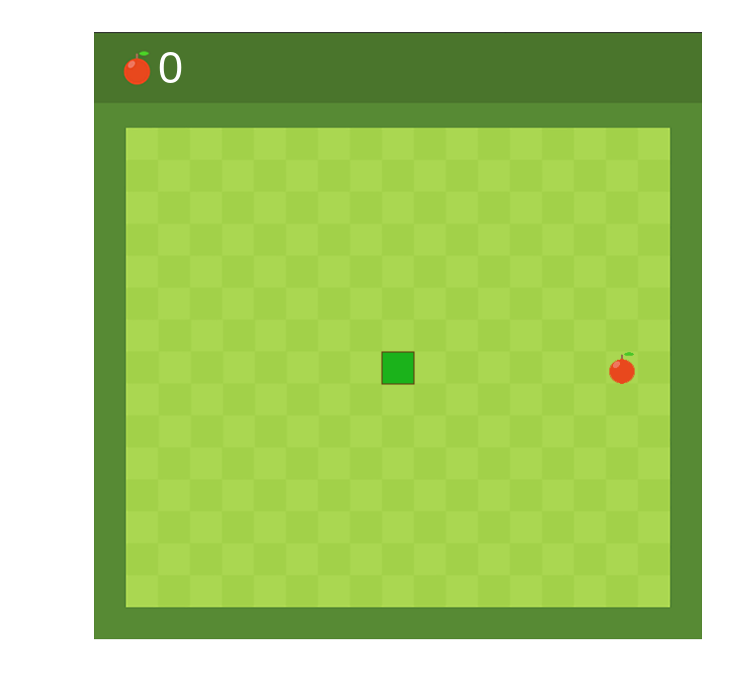
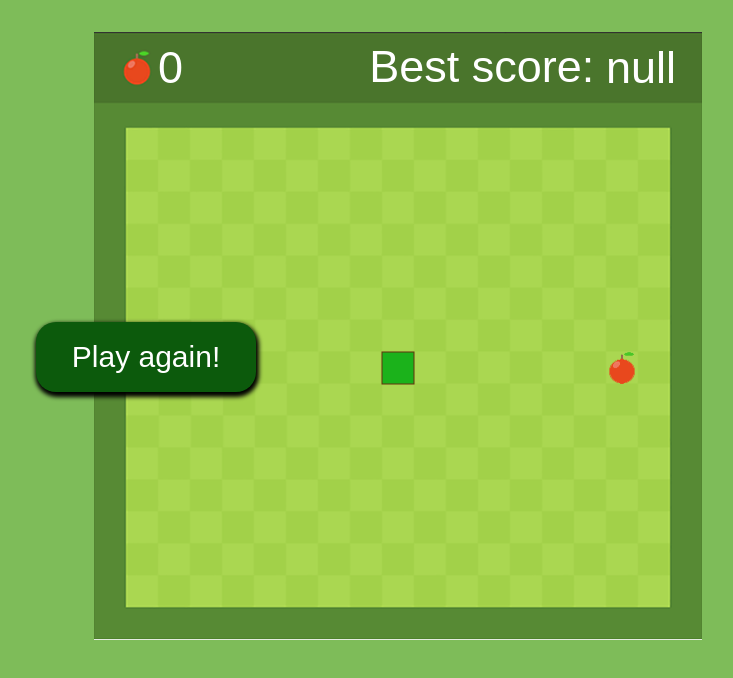
Before and after one commit to hbence97/SmallJavascriptProjects, a plain HTML site: page Snake/index.html in a window 1280 px wide. Shown: the whole page, without its empty margins (242-975 px from the left). Drawn offline with Linux system fonts and the light colour scheme.

Commit message:
Add high score, play again button, and some style

```diff
--- a/Snake/app.js
+++ b/Snake/app.js
@@ -9,6 +9,7 @@ apple.src = "images/apple.png";
 const eat = new Audio("audio/eat.mp3");
 const dead = new Audio("audio/dead.mp3");
 
+let highScore = localStorage.getItem('highscore');
 const box = 32;
 let score = 0;
 let snake = [];
@@ -96,6 +97,17 @@ function draw() {
     context.fillStyle = 'white';
     context.font = '45px sans-serif';
     context.fillText(score, 2 * box, 1.6 * box);
+
+    context.fillText('Best score:', 8.6* box, 1.55* box);
+    context.fillText(highScore, 16 * box, 1.6 * box);
+
+    if (highScore !== null) {
+        if (score > highScore) {
+            localStorage.setItem('highscore', score);
+        }
+    } else {
+        localStorage.setItem('highscore', score);
+    }
 }
 
-let game = setInterval(draw, 103);
+let game = setInterval(draw, 105);
--- a/Snake/index.html
+++ b/Snake/index.html
@@ -7,6 +7,7 @@
 </head>
 <body>
     <canvas class="canvas" width="608" height="608"></canvas>
+    <button onClick="window.location.reload();">Play again!</button>
    <script src="app.js"></script>
 </body>
 </html>
--- a/Snake/style.css
+++ b/Snake/style.css
@@ -1,4 +1,29 @@
+body {
+    background-color: #7ebc59;
+}
+
 canvas {
     margin: 2rem auto;
     display: flex;
 }
+
+button {
+    position: relative;
+    bottom: 350px;
+    left: 270px;
+    height: 70px;
+    width: 220px;
+    font-size: 30px;
+    border-radius: 20px;
+    border: none;
+    outline: none;
+    background: rgb(12, 90, 12);
+    color: #fff;
+    box-shadow:1px 3px 4px 2px  black;
+}
+
+button:hover {
+    background: rgb(250, 249, 249);
+    color: #4f882e;
+    transition: ease 0.3s;
+}
```
